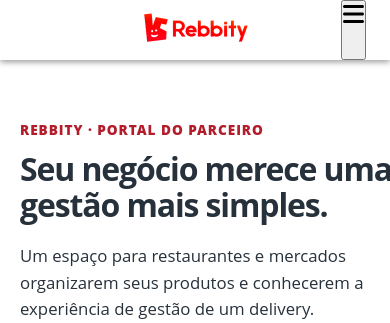
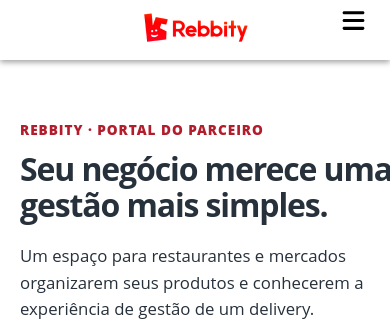
Before and after one commit to HelioConde/Rebbity, a PHP site: page / in a window 390 px wide. Shown: the top 323 px of the page. Run offline with PHP 8.4, Linux system fonts and the light colour scheme.

Commit message:
style: exibir menu mobile acionado por botão

```diff
--- a/css/foundation.css
+++ b/css/foundation.css
@@ -108,3 +108,12 @@
   .rb-choice { grid-template-columns: 75px 1fr; }
   .rb-choice img { width: 75px; }
 }
+
+/* Menu acessível de telas pequenas */
+.mobileBar { border: 0; background: transparent; padding: 8px 0; color: inherit; }
+.mobileBar svg { width: 25px; height: 25px; }
+@media (max-width: 767px) {
+  nav .bar.rb-nav-open { display: flex; left: 0; }
+  #main-content, .rb-landing, .rb-landing * { min-width: 0; }
+  .rb-landing { overflow-wrap: anywhere; }
+}
```
